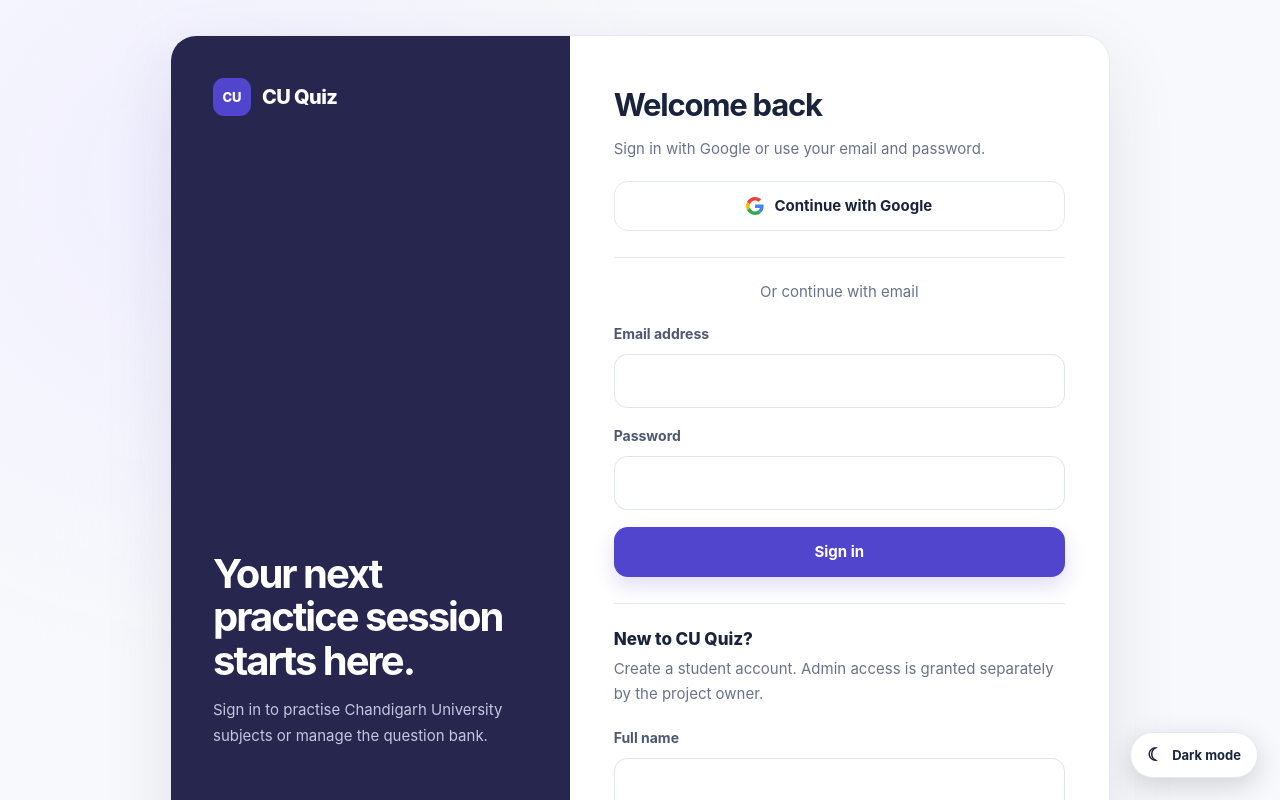
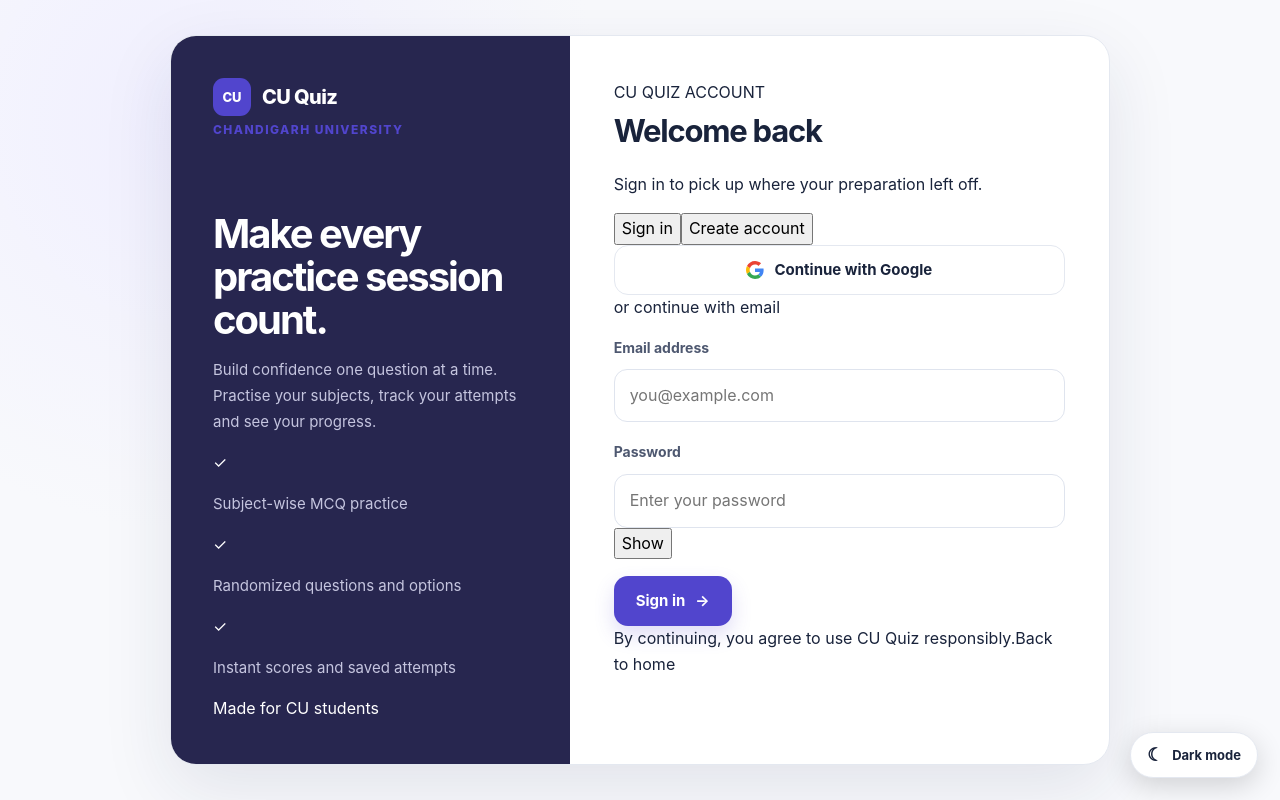
Before and after one commit to RajCodes2006/quiz-maker, a Next.js app: page /login in a window 1280 px wide. Shown: the top 800 px of the page. Built offline with nearby package versions, Linux system fonts and the light colour scheme; no server answers.

Commit message:
Redesign login and registration page

```diff
--- a/app/login/page.tsx
+++ b/app/login/page.tsx
@@ -1,64 +1,49 @@
 import Link from "next/link";
-import { signIn, signUp } from "@/app/actions";
-import GoogleSignInButton from "./google-sign-in-button";
+import AuthPanel from "./auth-panel";
 import { isSupabaseConfigured } from "@/lib/supabase/env";
 
 type Props = {
-  searchParams: Promise<{ error?: string; message?: string }>;
+  searchParams: Promise<{ error?: string; message?: string; mode?: string }>;
 };
 
 export default async function LoginPage({ searchParams }: Props) {
   const params = await searchParams;
 
   return (
-    <main className="auth-wrap">
-      <section className="auth-card">
-        <aside className="auth-aside">
+    <main className="auth-wrap auth-wrap-standard">
+      <section className="auth-card auth-card-standard">
+        <aside className="auth-aside auth-aside-standard">
           <Link className="brand" href="/">
-            <span className="brand-mark">CU</span><span>CU Quiz</span>
+            <span className="brand-mark">CU</span>
+            <span>CU Quiz</span>
           </Link>
-          <div>
-            <h1>Your next<br />practice session<br />starts here.</h1>
-            <p>Sign in to practise Chandigarh University subjects or manage the question bank.</p>
+
+          <div className="auth-aside-copy">
+            <span className="eyebrow">CHANDIGARH UNIVERSITY</span>
+            <h1>Make every practice session count.</h1>
+            <p>
+              Build confidence one question at a time. Practise your subjects,
+              track your attempts and see your progress.
+            </p>
+            <div className="auth-feature-list">
+              <div><span>✓</span><p>Subject-wise MCQ practice</p></div>
+              <div><span>✓</span><p>Randomized questions and options</p></div>
+              <div><span>✓</span><p>Instant scores and saved attempts</p></div>
+            </div>
           </div>
-          <small>CU Quiz · Chandigarh University</small>
+
+          <div className="auth-aside-bottom">
+            <span className="auth-aside-dot" />
+            <span>Made for CU students</span>
+          </div>
         </aside>
-        <div className="auth-content">
-          <h2>Welcome back</h2>
-          <p>Sign in with Google or use your email and password.</p>
-          {!isSupabaseConfigured() && (
-            <div className="notice notice-error">
-              Supabase is not connected yet. Copy .env.example to .env.local and add your project URL and publishable key.
-            </div>
-          )}
-          {params.error && <div className="notice notice-error">{params.error}</div>}
-          {params.message && <div className="notice">{params.message}</div>}
 
-          {isSupabaseConfigured() && (
-            <>
-              <GoogleSignInButton />
-              <div className="form-divider" />
-              <p className="muted" style={{ textAlign: "center", marginBottom: 18 }}>Or continue with email</p>
-            </>
-          )}
-
-          <form action={signIn}>
-            <div className="field"><label htmlFor="login-email">Email address</label><input id="login-email" name="email" type="email" autoComplete="email" required /></div>
-            <div className="field"><label htmlFor="login-password">Password</label><input id="login-password" name="password" type="password" autoComplete="current-password" required /></div>
-            <button className="button" type="submit" style={{ width: "100%" }}>Sign in</button>
-          </form>
-
-          <div className="form-divider" />
-          <div className="form-section-title">New to CU Quiz?</div>
-          <p className="muted">Create a student account. Admin access is granted separately by the project owner.</p>
-          <form action={signUp}>
-            <div className="field"><label htmlFor="signup-name">Full name</label><input id="signup-name" name="full_name" autoComplete="name" required /></div>
-            <div className="field"><label htmlFor="signup-email">Email address</label><input id="signup-email" name="email" type="email" autoComplete="email" required /></div>
-            <div className="field"><label htmlFor="signup-password">Password (8+ characters)</label><input id="signup-password" name="password" type="password" minLength={8} autoComplete="new-password" required /></div>
-            <button className="button button-quiet" type="submit" style={{ width: "100%" }}>Create student account</button>
-          </form>
-          <p className="muted" style={{ marginTop: 22 }}><Link href="/">← Back to home</Link></p>
-        </div>
+        <AuthPanel
+          configured={isSupabaseConfigured()}
+          initialMode={params.mode === "signup" ? "signup" : "signin"}
+          error={params.error}
+          message={params.message}
+        />
       </section>
     </main>
   );
```
